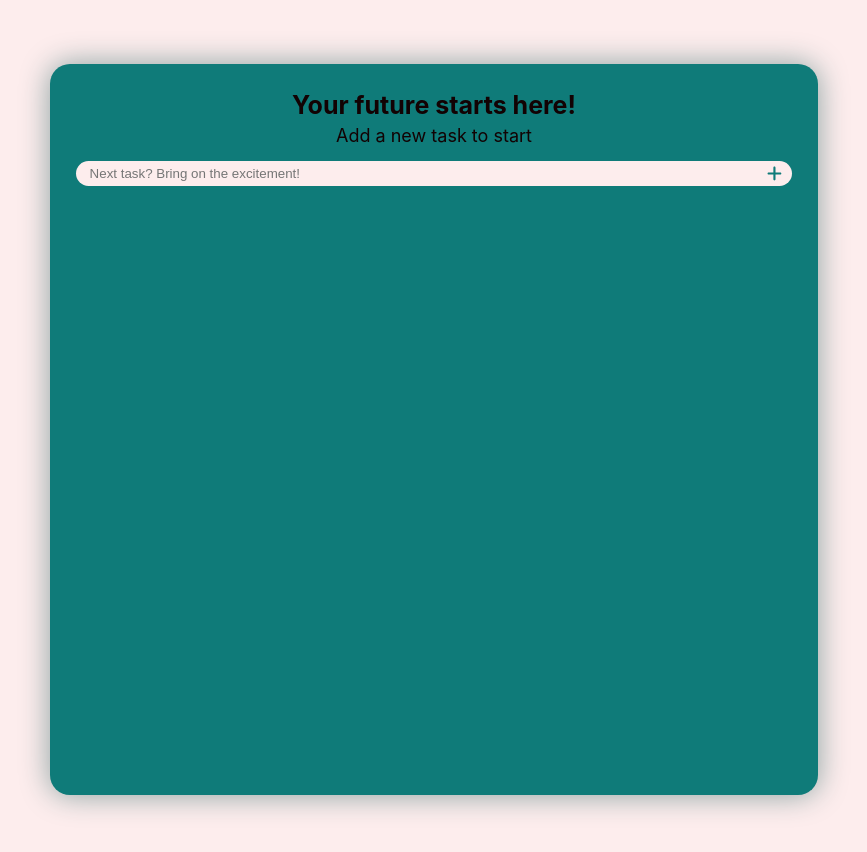
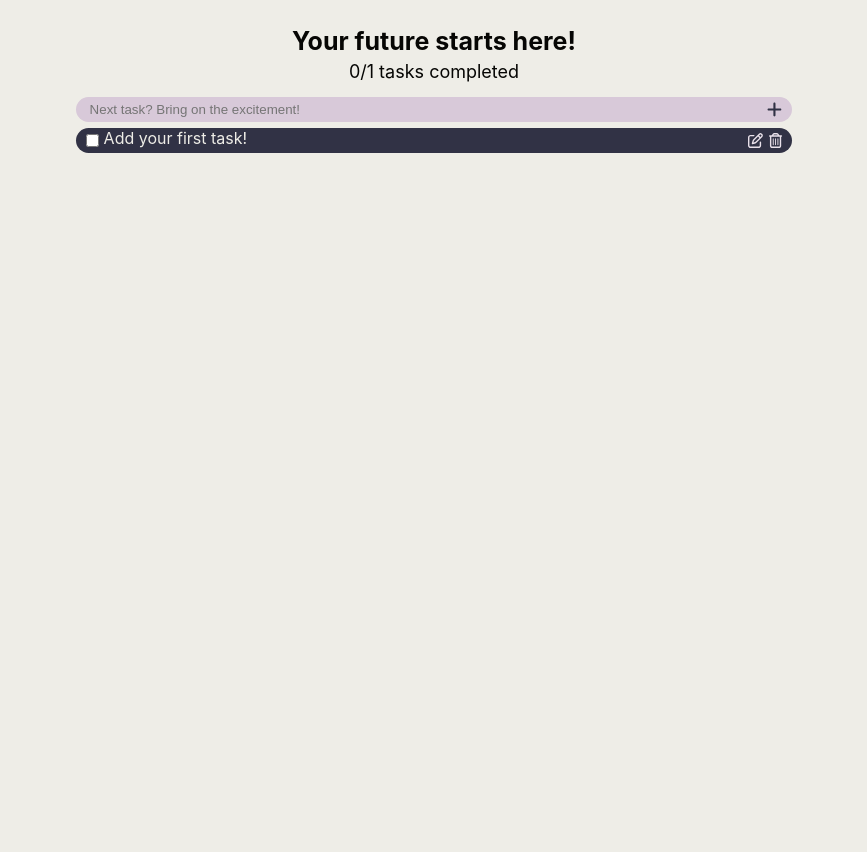
Before and after one commit to utpalsinghal/easydo, a React (Create React App) app: page / in a window 1280 px wide. Shown: the top 852 px of the page, without its empty margins (206-1073 px from the left). After the commit the page ends 800 px from the top, so only its background shows below. Built offline with nearby package versions, Linux system fonts and the light colour scheme.

Commit message:
change: ui color theme

```diff
--- a/src/App.css
+++ b/src/App.css
@@ -1,30 +1,26 @@
 body {
-	background-color: #fdeded;
-	color: #120203;
-	padding: 5% 20%;
+	background-color: #eeede7;
+	color: #060604;
+	padding: 0% 20%;
 }
 @media screen and (max-width: 450px) {
 	body {
-		padding: 5%;
+		padding: 0%;
 	}
 }
 @media screen and (max-width: 768px) {
 	body {
-		padding: 5% 10%;
+		padding: 0% 10%;
 	}
 }
 @media screen and (min-width: 1440px) {
 	body {
-		padding: 5% 30%;
+		padding: 0% 25%;
 	}
 }
 .wrapper {
-	background-color: #0f7b79;
-	min-height: 85vh;
 	padding: 2vw;
 	margin: 0 auto;
-	border-radius: 20px;
-	box-shadow: 0 0 30px #88a1a0;
 }
 .tagline {
 	margin: 0 0 5px 0;
@@ -37,22 +33,23 @@ body {
 	text-align: center;
 }
 .todo {
-	/* border: 1px solid #f9d2d2; */
 	border-radius: 15px;
-	background-color: #f9d2d2;
+	background-color: #313245;
+	color: #eeede7;
 	display: flex;
 	margin: 6px 0 6px 0;
 	min-height: 25px;
 }
 .todo input[type="text"] {
 	border: none;
-	background-color: #fdeded;
-	color: #120203;
+	background-color: inherit;
+	color: #060604;
 	width: 100%;
 }
 .todo-input,
 .todo-update {
-	background-color: #fdeded;
+	background-color: #d8c9d9;
+	color: #05252e;
 	padding-left: 12px;
 	padding-right: 5px;
 }
@@ -84,3 +81,10 @@ span.task.todo-complete {
 	height: 15px;
 	margin: 5px 10px 5px 0;
 }
+.add-btn {
+	color: #313245;
+}
+.del-btn,
+.edit-btn {
+	color: #e9e1ea;
+}
--- a/src/components/CreateTodo.jsx
+++ b/src/components/CreateTodo.jsx
@@ -34,7 +34,6 @@ const CreateTodo = ({ addTodo }) => {
 			/>
 			<FontAwesomeIcon
 				icon={faPlus}
-				style={{ color: "#0f7b79" }}
 				onClick={handleAdd}
 				className="add-btn"
 			/>
--- a/src/components/Todo.jsx
+++ b/src/components/Todo.jsx
@@ -33,14 +33,12 @@ const Todo = ({ todo, toggleComplete, deleteTodo, enableEdit }) => {
 			{!todo.isComplete && (
 				<FontAwesomeIcon
 					icon={faPenToSquare}
-					style={{ color: "#0f7b79" }}
 					onClick={handleEditButton}
 					className='edit-btn'
 				/>
 			)}
 			<FontAwesomeIcon
 				icon={faTrashCan}
-				style={{ color: "#0f7b79" }}
 				onClick={handleDelete}
 				className='del-btn'
 				shake={isDeleteHovering ? true : false}
--- a/src/components/TodoWrapper.jsx
+++ b/src/components/TodoWrapper.jsx
@@ -4,7 +4,7 @@ import TodoList from "./TodoList";
 import { v4 as uuidv4 } from "uuid";
 
 const TodoWrapper = () => {
-	const [todos, setTodos] = useState([]);
+	const [todos, setTodos] = useState([{ id: uuidv4(), task: 'Add your first task!', isComplete: false, isEditing: false }]);
 	const [totalTodoCount, setTotalTodoCount] = useState(0);
 	const [completeTodoCount, setCompleteTodoCount] = useState(0);
 
--- a/src/components/UpdateTodo.jsx
+++ b/src/components/UpdateTodo.jsx
@@ -37,7 +37,6 @@ const UpdateTodo = ({ currentTodo, editTodo }) => {
 			<FontAwesomeIcon
 				icon={faCircleCheck}
 				onClick={handleEdit}
-				style={{ color: "#0f7b79" }}
 				className="add-btn"
 			/>
 		</div>
```
